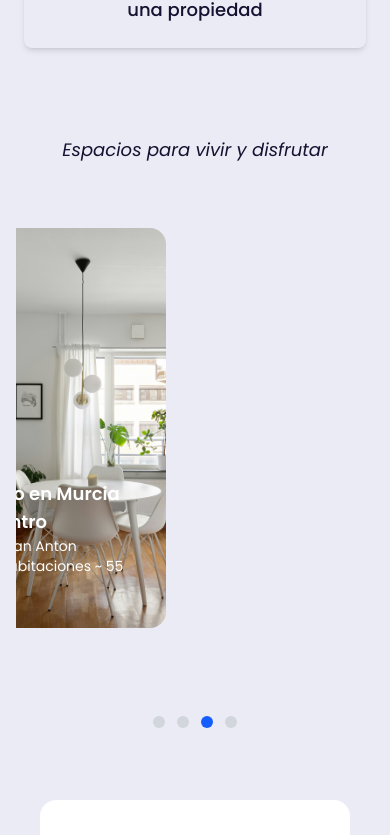
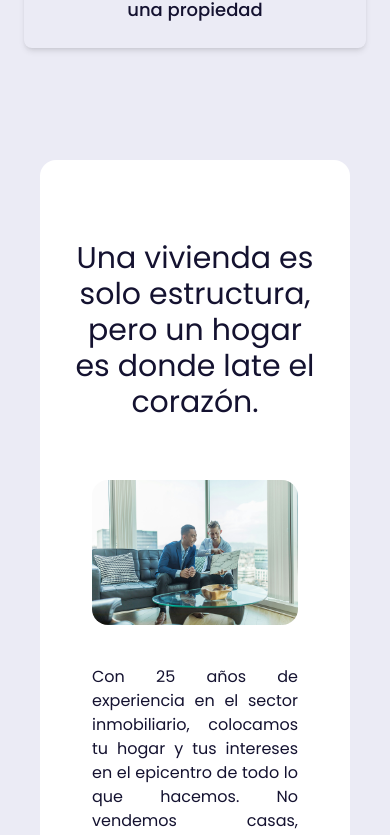
Before and after one commit to pamonge/Mondial, a React (Vite) app: page / in a window 390 px wide. Shown: the part 2400-3235 px from the top of the page. Built offline with nearby package versions, Linux system fonts and the light colour scheme.

Commit message:
Add: caracteristics

```diff
--- a/src/components/buysellservices/CardBuySellComponent.jsx
+++ b/src/components/buysellservices/CardBuySellComponent.jsx
@@ -12,7 +12,7 @@ export const CardBuySellComponent = ({ info, link, desc }) => {
         <div className={servicesStyle.cardContainer}>
             <div className={servicesStyle.imgContainer}>
                 <img
-                    src={info.img}
+                    src={`src/assets/${info.img}`}
                     alt={info.location}
                     className={servicesStyle.imgCard}
                 />
--- a/src/components/carousel/CardCarouselComponent.jsx
+++ b/src/components/carousel/CardCarouselComponent.jsx
@@ -21,10 +21,10 @@ export const CardCarouselComponent = ({ info, onClick }) => {
           <h3 className="font-semibold text-lg text-white">
             {info.location}
           </h3>
-          <p className="text-sm text-base text-white">
+          <p className="text-base text-white">
             {info.address}
           </p>
-          <p className="text-sm text-base text-white">
+          <p className="text-base text-white">
             {info.rooms} habitaciones ~ {info.sup}
           </p>
         </div>
--- /dev/null
+++ b/src/components/detailpage/CaracteristicsDetailCardComponent.jsx
@@ -0,0 +1,9 @@
+import React from 'react'
+
+export const CaracteristicsDetailCardComponent = () => {
+  return (
+    <div>
+        CaracteristicsDetailCardComponent
+    </div>
+  )
+}
--- /dev/null
+++ b/src/components/detailpage/DescriptionDetailCardComponent.jsx
@@ -0,0 +1,7 @@
+import React from 'react'
+
+export const DescriptionDetailCardComponent = () => {
+  return (
+    <div>DescriptionDetailCardComponent</div>
+  )
+}
--- a/src/data/dataServices.js
+++ b/src/data/dataServices.js
@@ -8,7 +8,7 @@ const dataServices = {
         cards: [
             {
                 id: 1,
-                img: `fotoVivienda1.png`,
+                img: `${img}`,
                 price: '545.000 €',
                 location: 'Piso en Murcia centro',
                 address: 'C. San Anton',
@@ -31,7 +31,7 @@ const dataServices = {
                 ]
             },{
                 id: 2,
-                img: `fotoVivienda1.png`,
+                img: `${img}`,
                 price: '545.000 €',
                 location: 'Piso en Murcia centro',
                 address: 'C. San Anton',
@@ -54,7 +54,7 @@ const dataServices = {
                 ]
             },{
                 id: 3,
-                img: `fotoVivienda1.png`,
+                img: `${img}`,
                 price: '545.000 €',
                 location: 'Piso en Murcia centro',
                 address: 'C. San Anton',
@@ -77,7 +77,7 @@ const dataServices = {
                 ]
             },{
                 id: 4,
-                img: `fotoVivienda1.png`,
+                img: `${img}`,
                 price: '545.000 €',
                 location: 'Piso en Murcia centro',
                 address: 'C. San Anton',
@@ -110,17 +110,17 @@ const dataServices = {
         cards: [
             {
                 id: 1,
-                img: `${img}`,
+                img: `img.jpg`,
                 title: 'Experiencia y Profesionalismo',
                 text: 'Somos una agencia con amplia experiencia en el sector, y contamos con un equipo de profesionales altamente calificado'
             },{
                 id: 2,
-                img: `${img}`,
+                img: `img.jpg`,
                 title: 'Compromiso y Dedicación',
                 text: 'Nos comprometemos a ofrecerle un servicio personalizado y de calidad velando siempre por sus intereses.'
             },{
                 id: 3,
-                img: `${img}`,
+                img: `img.jpg`,
                 title: 'Transparencia y confianza',
                 text: 'Le informamos de forma transparente sobre todos los pasos del proceso de venta, y le ofrecemos un trato cercano y profesional'
             }
@@ -134,7 +134,7 @@ const dataServices = {
         cards: [
             {
                 id: 1,
-                img: `${img}`,
+                img: `img.jpg`,
                 price: '1.000 € / mes',
                 location: 'Piso en Murcia centro',
                 address: 'C. San Anton',
@@ -157,7 +157,7 @@ const dataServices = {
                 ]
             },{
                 id: 2,
-                img: `${img}`,
+                img: `img.jpg`,
                 price: '1.000 € / mes',
                 location: 'Piso en Murcia centro',
                 address: 'C. San Anton',
@@ -180,7 +180,7 @@ const dataServices = {
                 ]
             },{
                 id: 3,
-                img: `${img}`,
+                img: `img.jpg`,
                 price: '1.000 € / mes',
                 location: 'Piso en Murcia centro',
                 address: 'C. San Anton',
--- a/src/pages/BuyPage.jsx
+++ b/src/pages/BuyPage.jsx
@@ -6,7 +6,6 @@ import data from '../data/dataServices'
 export const BuyPage = () => {
   const buyInfo = data.buy;
   const cards = buyInfo.cards;
-  console.log(cards);
   return (
     <div>
       <ServicesComponent
--- a/src/pages/HomePage.jsx
+++ b/src/pages/HomePage.jsx
@@ -15,7 +15,6 @@ export const HomePage = () => {
     <div>
       <HeroComponent />
       <ListCardComponent />
-      <CarouselComponent />
       <MondialSlogan />
       <QuestionComponent />
       <CarouselComponent />
--- a/src/pages/RentPage.jsx
+++ b/src/pages/RentPage.jsx
@@ -6,7 +6,6 @@ import data from '../data/dataServices'
 export const RentPage = () => {
   const rentInfo = data.rent;
   const cards = rentInfo.cards;
-  console.log(cards);
   return (
     <div>
       <ServicesComponent
--- a/src/styles/servicesComponentStyle.js
+++ b/src/styles/servicesComponentStyle.js
@@ -12,20 +12,17 @@ export const servicesStyle = {
 
     title3:`p-6 text-center flex-grow text-[${colorPrincipal}]lg:text-2xl flex flex-col justify-center`,
     // Contenedor de la "caja" blanca que envuelve las 3 tarjetas
-    gridContainer: 'container mx-auto max-w-7xl  p-6 lg:p-10  grid grid-cols-1 md:grid-cols-3 gap-6 lg:gap-8',
+    gridContainer: 'container mx-auto max-w-7xl  p-6 lg:p-10  grid grid-cols-1 lg:grid-cols-3 gap-6 lg:gap-8',
 
     //  Estilos para CADA tarjeta
     cardContainer: 'flex flex-col rounded-lg shadow-md overflow-hidden transform transition-transform duration-300 hover:shadow-xl hover:scale-95',
 
-
     imgContainer: 'w-full h-84 overflow-hidden',
-
 
     imgCard: 'w-full h-full object-cover',
 
     // Contenedor del texto debajo de la imagen
     textContainer: `p-6 text-center flex-grow text-[${colorSecundario}]lg:text-sm flex flex-col justify-center `,
-
 
     h3Styles: `text-lg font-medium text-[${colorPrincipal}]`,
 
```
